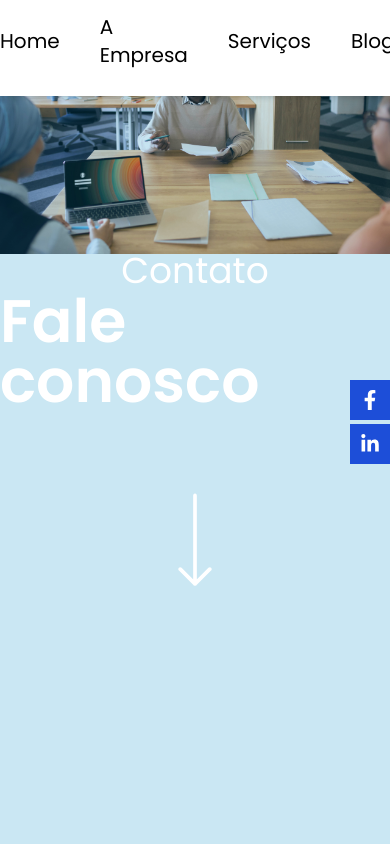
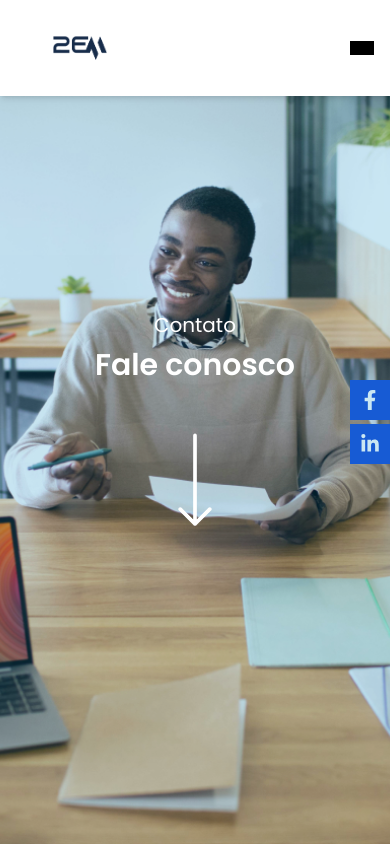
Before and after one commit to alexandre-mahumane/2em-front, a React (Vite) app: page /contact in a window 390 px wide. Shown: the top 844 px of the page. Built offline with nearby package versions, Linux system fonts and the light colour scheme.

Commit message:
navbar responsive

```diff
--- a/src/components/banner-home.jsx
+++ b/src/components/banner-home.jsx
@@ -1,6 +1,7 @@
 import { Link } from "react-router-dom";
 import photo from "../assets/photo3.jpg";
 import { motion } from "framer-motion";
+
 const ArrowSvg = () => (
   <svg
     xmlns="http://www.w3.org/2000/svg"
@@ -23,19 +24,20 @@ const ArrowSvg = () => (
 export const Banner = () => {
   return (
     <div className="relative min-h-screen">
-      <div className="bg-main-blue bg-opacity-80 text-white h-full w-full absolute">
-        <div className="mx-auto w-full flex flex-col justify-center h-full max-w-7xl">
+      {/* Overlay and content */}
+      <div className="bg-main-blue bg-opacity-80 text-white absolute inset-0 z-10 flex flex-col justify-center px-6 sm:px-8">
+        <div className="mx-auto w-full max-w-7xl">
           <motion.h2
             initial={{ opacity: 0, y: 50 }}
             whileInView={{ opacity: 1, y: 0 }}
             transition={{ duration: 0.5 }}
             viewport={{ once: true }}
-            className="font-semibold text-4xl sm:text-5xl w-full sm:w-72 flex-wrap"
+            className="font-semibold text-3xl sm:text-4xl md:text-5xl lg:text-6xl w-full sm:max-w-2xl flex-wrap leading-tight"
           >
             Elevando o Potencial das PMEs Africanas.
           </motion.h2>
           <Link
-            className="animate__animated animate__fadeIn animate__delay-1s font-extralight flex text-lg items-center"
+            className="mt-6 flex items-center gap-3 text-lg sm:text-xl font-light animate__animated animate__fadeIn animate__delay-1s"
             to={"/contact"}
             aria-label="Fale com um especialista"
           >
@@ -44,7 +46,11 @@ export const Banner = () => {
           </Link>
         </div>
       </div>
-      <img className="w-full" src={photo} alt="banner" />
+
+      {/* Background Image */}
+      <div className="absolute inset-0 z-0">
+        <img className="w-full h-full object-cover" src={photo} alt="banner" />
+      </div>
     </div>
   );
 };
--- a/src/components/banner.jsx
+++ b/src/components/banner.jsx
@@ -8,6 +8,7 @@ const animation = (delay) => ({
     transition: { duration: 0.5, delay: delay },
   },
 });
+
 const DownArrowSvg = () => (
   <svg
     xmlns="http://www.w3.org/2000/svg"
@@ -30,14 +31,14 @@ const DownArrowSvg = () => (
 export const Banner = ({ title, text, photo }) => {
   return (
     <div className="relative min-h-screen">
-      <div className="bg-main-blue bg-opacity-80 text-white h-full w-full absolute">
-        <div className="mx-auto w-full flex flex-col items-center justify-center h-full max-w-7xl">
+      {/* Background and content */}
+      <div className="bg-main-blue text-white absolute inset-0 z-10 flex flex-col items-center justify-center px-4 sm:px-8">
         <motion.h4
           variants={animation(0)}
           initial="hidden"
           animate="visible"
           viewport={{ once: true }}
-            className=" flex flex-col text-4xl items-center mt-4"
+          className="text-xl sm:text-3xl lg:text-4xl text-center mt-4"
         >
           {title}
         </motion.h4>
@@ -46,9 +47,8 @@ export const Banner = ({ title, text, photo }) => {
           initial="hidden"
           animate="visible"
           viewport={{ once: true }}
-            className="font-semibold text-6xl"
+          className="font-semibold text-3xl sm:text-5xl lg:text-6xl text-center mt-2"
         >
-            {" "}
           {text}
         </motion.h3>
         <motion.div
@@ -59,13 +59,15 @@ export const Banner = ({ title, text, photo }) => {
             ease: "easeInOut",
             delay: 1.5,
           }}
-            className="mt-20"
+          className="mt-12 lg:mt-16"
         >
           <DownArrowSvg />
         </motion.div>
       </div>
+
+      <div className="absolute inset-0 z-0">
+        <img className="w-full h-full object-cover" src={photo} alt="banner" />
       </div>
-      <img className="w-full" src={photo} alt="banner" />
     </div>
   );
 };
--- a/src/components/card-company.jsx
+++ b/src/components/card-company.jsx
@@ -26,8 +26,8 @@ export const CardCompany = () => {
         </div>
       </div>
       <motion.div
-        initial={{ opacity: 0, x: 50 }}
-        whileInView={{ opacity: 1, x: 0 }}
+        initial={{ opacity: 0, x: 20 }}
+        whileInView={{ opacity: 4, x: 0 }}
         transition={{ duration: 1, ease: "easeIn" }}
         viewport={{ once: true }}
         className="sm:absolute sm:right-20 w-full sm:w-2/6 h-80 object-cover "
--- a/src/components/card-value.jsx
+++ b/src/components/card-value.jsx
@@ -2,9 +2,9 @@ import { motion } from "motion/react";
 export const CardValue = ({ title, text }) => {
   return (
     <motion.div
-      initial={{ opacity: 0, x: 50 }}
+      initial={{ opacity: 0, x: 20 }}
       whileInView={{ opacity: 1, x: 0 }}
-      transition={{ duration: 1 }}
+      transition={{ duration: 4 }}
       viewport={{ once: true }}
       className="w-full sm:w-[30rem] h-fit"
     >
--- a/src/components/navbar-home.jsx
+++ b/src/components/navbar-home.jsx
@@ -4,7 +4,7 @@ import logo from "../assets/logo.png";
 
 export const Navbar = ({ scroll }) => {
   const [scrollY, setScrollY] = useState(scroll);
-  const customHover = "";
+  const [isMobileMenuOpen, setMobileMenuOpen] = useState(false);
 
   useEffect(() => {
     const handleScroll = () => {
@@ -28,26 +28,23 @@ export const Navbar = ({ scroll }) => {
   return (
     <div
       className={`fixed flex items-center w-full h-24 z-50 transition-all duration-300 ${
-        scrollY > 0 ? "bg-white shadow-md" : "bg-transparent text-white"
+        scrollY > 0 || isMobileMenuOpen
+          ? "bg-white shadow-md"
+          : "bg-transparent text-white"
       }`}
     >
-      <nav className="flex w-full h-full text-xl justify-between mx-auto max-w-7xl">
-        <div className="w-36  h-full">
+      <nav className="flex w-full h-full justify-between mx-auto max-w-7xl px-4 sm:px-8">
+        {/* Logo */}
+        <div className="flex items-center">
           <Link to="/">
-            <img src={logo} className="w-full h-full" alt="" />
+            <img src={logo} className="w-36 h-auto" alt="Logo" />
           </Link>
         </div>
-        <ul className="flex items-center space-x-10">
-          {links.map((link, index) => {
-            const [isHovered, setIsHovered] = useState(false);
 
-            return (
-              <li
-                key={index}
-                onMouseEnter={() => setIsHovered(true)}
-                onMouseLeave={() => setIsHovered(false)}
-                className="flex mb-3 flex-col"
-              >
+        {/* Desktop Navigation */}
+        <ul className="hidden lg:flex items-center space-x-10 text-lg">
+          {links.map((link, index) => (
+            <li key={index} className="flex flex-col items-center">
               <NavLink
                 to={link.path}
                 className={({ isActive }) =>
@@ -59,17 +56,51 @@ export const Navbar = ({ scroll }) => {
                 {link.name}
               </NavLink>
               <div
-                  className={`h-[0.1rem] min-w-full transition-all ${
-                    isHovered || window.location.pathname === link.path
+                className={`h-[0.1rem] w-full transition-all ${
+                  window.location.pathname === link.path
                     ? `${scrollY > 0 ? "bg-blue-bar" : "bg-white"}`
-                      : ""
+                    : "opacity-0"
                 }`}
               ></div>
             </li>
-            );
-          })}
+          ))}
         </ul>
+
+        {/* Mobile Navigation */}
+        <div className="lg:hidden flex items-center">
+          <button
+            className="text-2xl focus:outline-none"
+            onClick={() => setMobileMenuOpen(!isMobileMenuOpen)}
+          >
+            ☰
+          </button>
+        </div>
       </nav>
+
+      {/* Mobile Menu */}
+      {isMobileMenuOpen && (
+        <div
+          className={`absolute top-20 left-0 w-full bg-white min-h-screen shadow-md text-black transition-all`}
+        >
+          <ul className="flex flex-col space-y-4 px-6 py-4">
+            {links.map((link, index) => (
+              <li key={index}>
+                <NavLink
+                  to={link.path}
+                  className={({ isActive }) =>
+                    `block py-2 ${
+                      isActive ? "font-medium text-blue-bar" : "text-gray-700"
+                    }`
+                  }
+                  onClick={() => setMobileMenuOpen(false)}
+                >
+                  {link.name}
+                </NavLink>
+              </li>
+            ))}
+          </ul>
+        </div>
+      )}
     </div>
   );
 };
--- a/src/components/navbar.jsx
+++ b/src/components/navbar.jsx
@@ -1,7 +1,10 @@
 import { useState } from "react";
 import { Link, NavLink } from "react-router-dom";
 import logo from "../assets/logo.png";
+
 export const Navbar = () => {
+  const [isMenuOpen, setIsMenuOpen] = useState(false);
+
   const links = [
     { name: "Home", path: "/" },
     { name: "A Empresa", path: "/about-us" },
@@ -11,46 +14,75 @@ export const Navbar = () => {
   ];
 
   return (
-    <div className="fixed top-0 flex bg-white shadow-md items-center w-full h-24 z-50 transition-all duration-300">
-      <nav className="flex w-full text-xl h-full justify-between mx-auto max-w-7xl">
-        <div className="w-36  h-full">
+    <div className="fixed top-0 left-0 w-full h-24 bg-white shadow-md z-50 transition-all duration-300">
+      <nav className="flex justify-between items-center w-full h-full max-w-7xl mx-auto px-4 lg:px-8">
+        {/* Logo */}
+        <div className="w-32 h-full">
           <Link to="/">
-            <img src={logo} className="w-full h-full" alt="" />
+            <img
+              src={logo}
+              className="w-full h-full object-contain"
+              alt="Logo"
+            />
           </Link>
         </div>
-        <ul className="flex  items-center h-full space-x-10">
-          {links.map((link, index) => {
-            const [isHovered, setIsHovered] = useState(false);
 
-            return (
-              <li
-                key={index}
-                onMouseEnter={() => setIsHovered(true)}
-                onMouseLeave={() => setIsHovered(false)}
-                className="flex mb-3 flex-col"
-              >
+        {/* Desktop Navigation */}
+        <ul className="hidden lg:flex items-center h-full space-x-8 text-gray-500 text-lg">
+          {links.map((link, index) => (
+            <li key={index} className="relative group">
               <NavLink
                 to={link.path}
                 className={({ isActive }) =>
-                    `hover:opacity-75 ${
-                      isActive ? "font-medium" : "text-gray-500"
+                  `hover:text-blue-500 ${
+                    isActive ? "font-semibold text-blue-500" : ""
                   }`
                 }
               >
                 {link.name}
               </NavLink>
+              {/* Underline effect */}
               <div
-                  className={`h-[0.1rem] min-w-full transition-all ${
-                    isHovered || window.location.pathname === link.path
-                      ? "bg-blue-bar"
-                      : ""
+                className={`absolute left-0 bottom-0 h-1 w-full transform scale-x-0 group-hover:scale-x-100 transition-transform origin-left ${
+                  window.location.pathname === link.path ? "bg-blue-500" : ""
                 }`}
               ></div>
             </li>
-            );
-          })}
+          ))}
         </ul>
+
+        {/* Mobile Menu Button */}
+        <button
+          className="lg:hidden bg-black  flex flex-col items-center justify-center space-y-1"
+          onClick={() => setIsMenuOpen(!isMenuOpen)}
+          aria-label="Toggle menu"
+        >
+          <span className="w-6 h-[2px] bg-gray-800"></span>
+          <span className="w-6 h-[2px] bg-gray-800"></span>
+          <span className="w-6 h-[2px] bg-gray-800"></span>
+        </button>
       </nav>
+
+      {/* Mobile Navigation */}
+      {isMenuOpen && (
+        <ul className="lg:hidden bg-white min-h-screen shadow-md absolute top-20 left-0 w-full py-4 px-4 space-y-4 text-gray-700">
+          {links.map((link, index) => (
+            <li key={index} className="text-lg">
+              <NavLink
+                to={link.path}
+                onClick={() => setIsMenuOpen(false)}
+                className={({ isActive }) =>
+                  `block px-2 py-1 rounded-md hover:bg-blue-100 ${
+                    isActive ? "font-semibold text-blue-500" : ""
+                  }`
+                }
+              >
+                {link.name}
+              </NavLink>
+            </li>
+          ))}
+        </ul>
+      )}
     </div>
   );
 };
--- a/src/pages/about-us.jsx
+++ b/src/pages/about-us.jsx
@@ -27,9 +27,9 @@ export const AboutUs = () => {
 
   const renderMotionCard = (title, text, delay) => (
     <motion.div
-      initial={{ opacity: 0, x: 50 }}
+      initial={{ opacity: 0, x: 20 }}
       whileInView={{ opacity: 1, x: 0 }}
-      transition={{ duration: delay }}
+      transition={{ duration: 4, delay }}
       viewport={{ once: true }}
     >
       <CardAboutUs title={title} text={text} />
```
Lines whose indentation alone changed are shown as unchanged.
